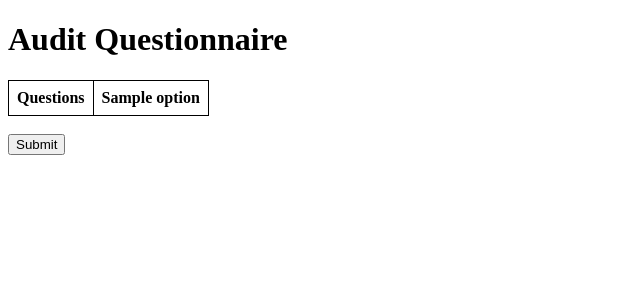
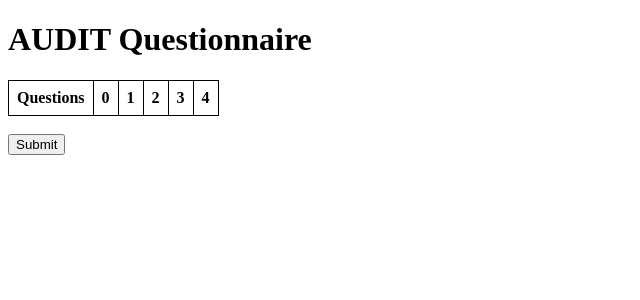
Before and after one commit to bebekim/replit-ao, a Flask app: template templates/audit.html in a window 1280 px wide. Shown: the top 300 px of the page, without its empty margins (0-640 px from the left). Run offline with Flask 3, Linux system fonts and the light colour scheme; the template is opened without the code that fills it: most values are stand-ins (such as "Sample title", 1, 10 or a date in 2020); lists and menus that the app fills with data are empty.

Commit message:
Adjusted AUDIT table format

```diff
--- a/main.py
+++ b/main.py
@@ -20,6 +20,34 @@ dudit_questions = [
 
 dudit_options = [
     "Never", "Less than monthly", "Monthly", "Weekly", "Daily or almost daily"
+]
+
+# AUDIT Questions
+audit_questions = [
+    "How often do you have a drink containing alcohol?",
+    "How many drinks containing alcohol do you have on a typical day when you are drinking?",
+    "How often do you have six or more drinks on one occasion?",
+    "How often during the last year have you found that you were not able to stop drinking once you had started?",
+    "How often during the last year have you failed to do what was normally expected from you because of drinking?",
+    "How often during the last year have you needed a first drink in the morning to get yourself going after a heavy drinking session?",
+    "How often during the last year have you had a feeling of guilt or remorse after drinking?",
+    "How often during the last year have you been unable to remember what happened the night before because you had been drinking?",
+    "Have you or someone else been injured as a result of your drinking?",
+    "Has a relative or friend or a doctor or another health worker been concerned about your drinking or suggested you cut down?"
+]
+
+# audit options
+audit_options = [
+    ["Never", "Monthly or less", "2-4 times a month", "2-3 times a week", "4 or more times a week"],
+    ["1 or 2", "3 or 4", "5 or 6", "7 to 9", "10 or more"],
+    ["Never", "Less than monthly", "Monthly", "Weekly", "Daily or almost daily"],
+    ["Never", "Less than monthly", "Monthly", "Weekly", "Daily or almost daily"],
+    ["Never", "Less than monthly", "Monthly", "Weekly", "Daily or almost daily"],
+    ["Never", "Less than monthly", "Monthly", "Weekly", "Daily or almost daily"],
+    ["Never", "Less than monthly", "Monthly", "Weekly", "Daily or almost daily"],
+    ["Never", "Less than monthly", "Monthly", "Weekly", "Daily or almost daily"],
+    ["No", "Yes, but not in the last year", "Yes, during the last year"],
+    ["No", "Yes, but not in the last year", "Yes, during the last year"],
 ]
 
 
@@ -48,8 +76,10 @@ def store():
     session['name'] = name
     if issue == 'drugs':
         return redirect(url_for('dudit'))
+    elif issue == 'alcohol':
+        return redirect(url_for('audit'))
     else:
-        return f"<h1>Thank you, {name}. Your issue ({issue}) has been recorded.</h1>"
+        return f"<h1>Thank you, {name}. Your issue ({issue}) has been noted.</h1>"
 
 
 @app.route('/dudit', methods=['GET', 'POST'])
@@ -63,5 +93,16 @@ def dudit():
                            enumerate=enumerate)
 
 
+@app.route('/audit', methods=['GET', 'POST'])
+def audit():
+    if request.method == 'POST':
+        answers = request.form
+        return f"Thank you for completing the AUDIT questionnaire. Your answers: {dict(answers)}"
+    return render_template('audit.html',
+                           questions=audit_questions,
+                           options=audit_options,
+                           enumerate=enumerate)
+
+
 if __name__ == '__main__':
     app.run(debug=True)
--- a/templates/audit.html
+++ b/templates/audit.html
@@ -3,7 +3,7 @@
 <head>
     <meta charset="UTF-8">
     <meta name="viewport" content="width=device-width, initial-scale=1.0">
-    <title>Audit Questionnaire</title>
+    <title>AUDIT Questionnaire</title>
     <style>
         table, th, td {
             border: 1px solid black;
@@ -13,21 +13,37 @@
     </style>
 </head>
 <body>
-    <h1>Audit Questionnaire</h1>
+    <h1>AUDIT Questionnaire</h1>
     <form action="/audit" method="post">
         <table>
             <tr>
                 <th>Questions</th>
-                {% for option in options %}
-                    <th>{{ option }}</th>
-                {% endfor %}
+                <th>0</th>
+                <th>1</th>
+                <th>2</th>
+                <th>3</th>
+                <th>4</th>
             </tr>
             {% for idx, question in enumerate(questions) %}
                 <tr>
                     <td>{{ question }}</td>
-                    {% for option in options %}
-                        <td><input type="radio" name="q{{ idx }}" value="{{ option }}" required></td>
-                    {% endfor %}
+                    {% if idx == 1 %}
+                        <td><input type="radio" name="q{{ idx }}" value="1 or 2" required>1 or 2</td>
+                        <td><input type="radio" name="q{{ idx }}" value="3 or 4" required>3 or 4</td>
+                        <td><input type="radio" name="q{{ idx }}" value="5 or 6" required>5 or 6</td>
+                        <td><input type="radio" name="q{{ idx }}" value="7 to 9" required>7 to 9</td>
+                        <td><input type="radio" name="q{{ idx }}" value="10 or more" required>10 or more</td>
+                    {% elif idx == 8 or idx == 9 %}
+                        <td><input type="radio" name="q{{ idx }}" value="No" required>No</td>
+                        <td><input type="radio" name="q{{ idx }}" value="Yes, but not in the last year" required>Yes, but not in the last year</td>
+                        <td><input type="radio" name="q{{ idx }}" value="Yes, during the last year" required>Yes, during the last year</td>
+                    {% else %}
+                        <td><input type="radio" name="q{{ idx }}" value="Never" required>Never</td>
+                        <td><input type="radio" name="q{{ idx }}" value="Monthly or less" required>Monthly or less</td>
+                        <td><input type="radio" name="q{{ idx }}" value="2-4 times a month" required>2-4 times a month</td>
+                        <td><input type="radio" name="q{{ idx }}" value="2-3 times a week" required>2-3 times a week</td>
+                        <td><input type="radio" name="q{{ idx }}" value="4 or more times a week" required>4 or more times a week</td>
+                    {% endif %}
                 </tr>
             {% endfor %}
         </table>
```
